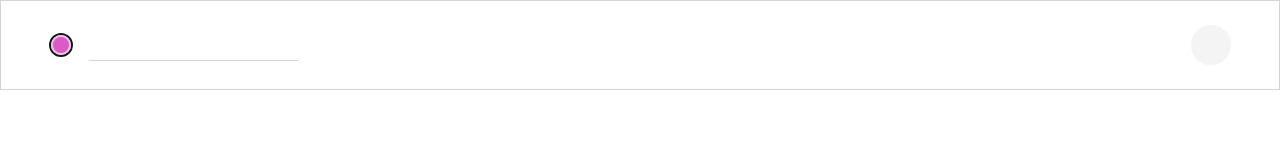
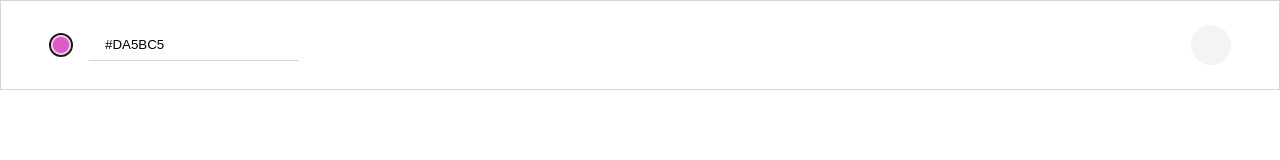
Before and after one commit to luizd30/React-shaders-app, a React (Vite) app: page / in a window 1280 px wide. Shown: the top 160 px of the page. Built offline with nearby package versions, Linux system fonts and the light colour scheme; some icons are missing.

Commit message:
feat: use context on ColorForm

```diff
--- a/src/components/form/ColorForm.tsx
+++ b/src/components/form/ColorForm.tsx
@@ -1,7 +1,8 @@
-import React from "react";
+import { useContext } from "react";
 import { ColorPicker } from "../colorpicker";
 import { Input } from "../input/Input";
 import styled from "styled-components";
+import { ColorContext, ColorContextType } from "../../context/ColorContext";
 
 const Form = styled.form`
   display: flex;
@@ -11,10 +12,11 @@ const Form = styled.form`
 `;
 
 export const ColorForm = () => {
+  const { color } = useContext(ColorContext) as ColorContextType;
   return (
     <Form>
       <ColorPicker />
-      <Input />
+      <Input value={color} />
     </Form>
   );
 };
--- a/src/components/input/Input.tsx
+++ b/src/components/input/Input.tsx
@@ -1,4 +1,7 @@
+import { InputHTMLAttributes } from "react";
 import styled from "styled-components";
+
+interface InputProps extends InputHTMLAttributes<HTMLInputElement> {}
 
 const SInput = styled.input`
   padding: 8px 16px;
@@ -7,6 +10,6 @@ const SInput = styled.input`
   outline: none;
 `;
 
-export const Input = () => {
-  return <SInput />;
+export const Input: React.FC<InputProps> = ({ ...InputProps }) => {
+  return <SInput {...InputProps} />;
 };
```
